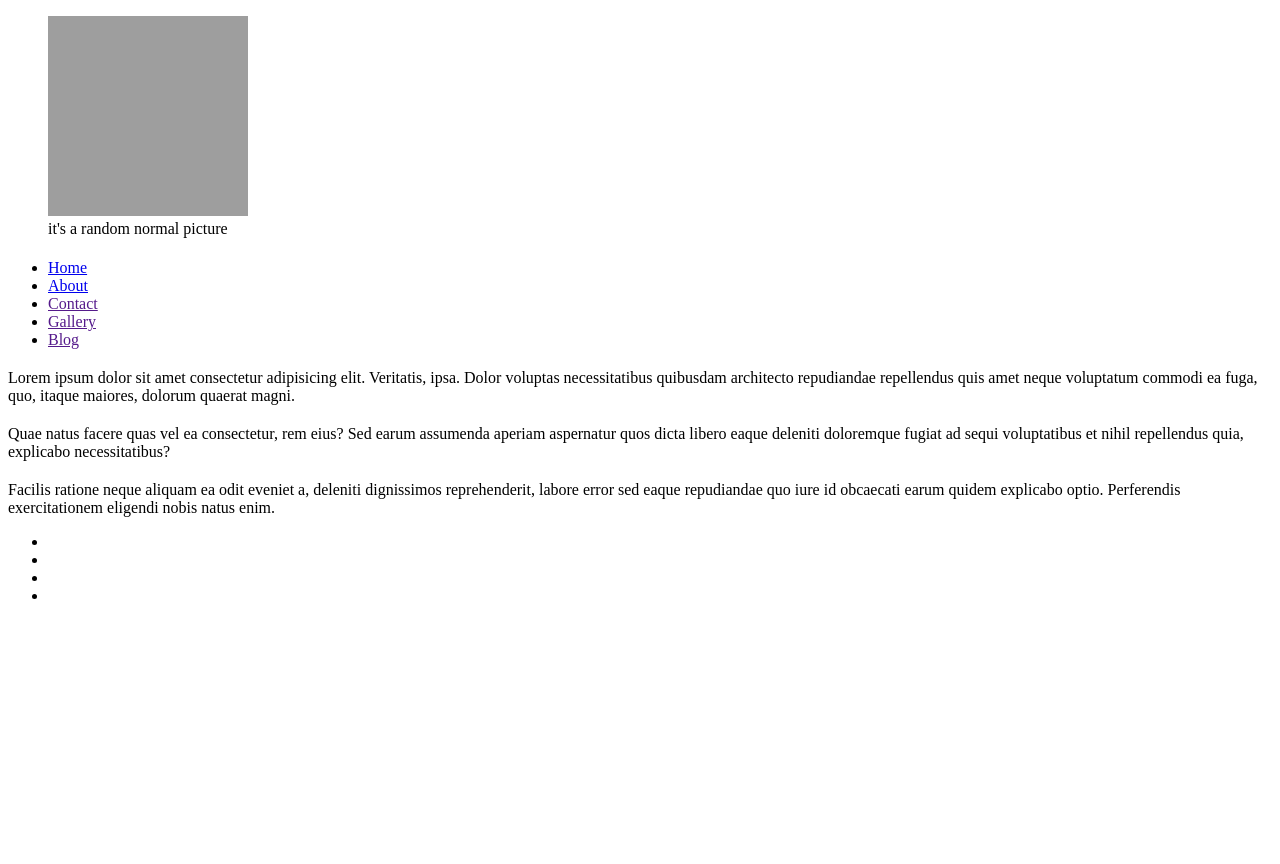
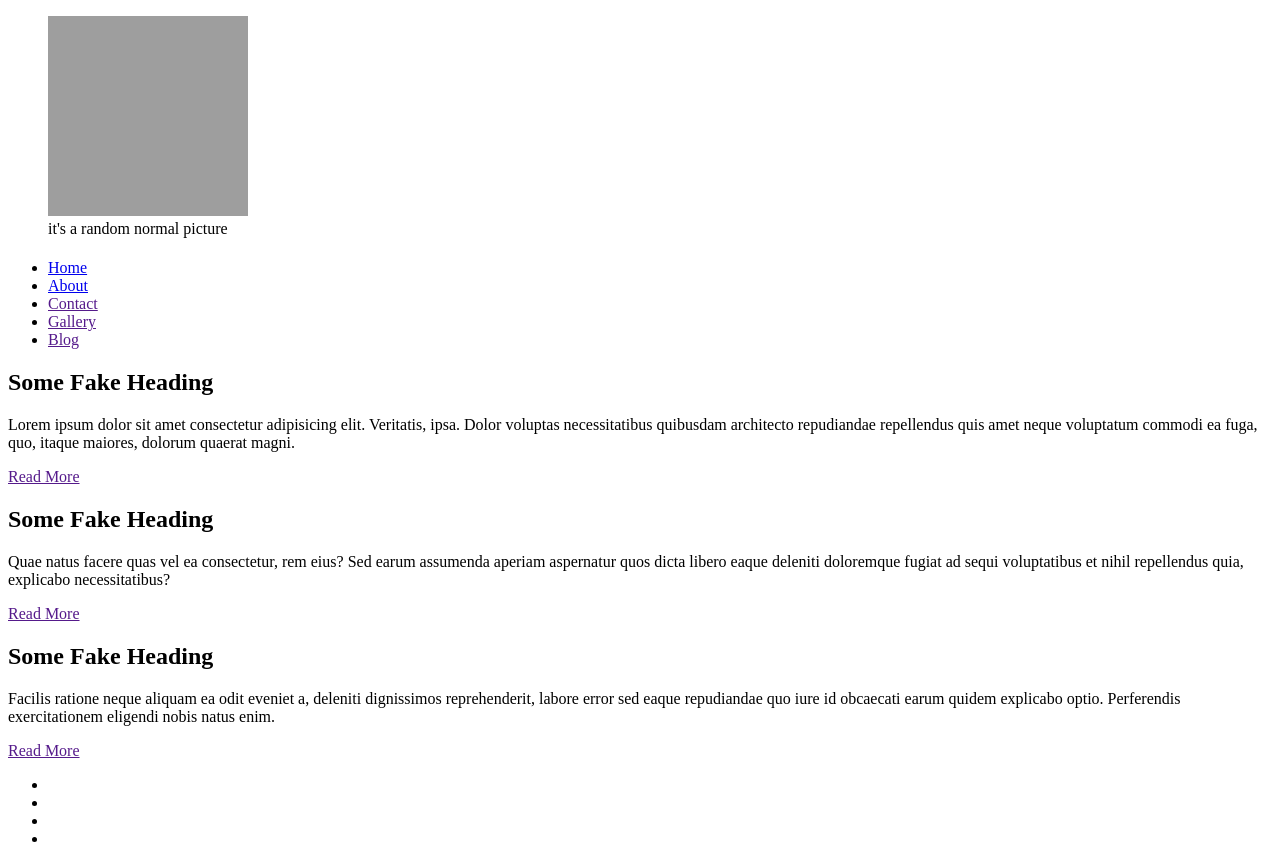
Before and after one commit to piupi/vanessa-kratohvil-project, a website: page index.html in a window 1280 px wide. Before the commit the page ends 800 px from the top, so only its background shows below. Drawn offline with Linux system fonts and the light colour scheme; grey boxes are pictures that could not be loaded.

Commit message:
Add main fake content.

```diff
--- a/index.html
+++ b/index.html
@@ -44,34 +44,34 @@
 
 
       <section>
-        <h2></h2>
+        <h2>Some Fake Heading</h2>
         <p>
           Lorem ipsum dolor sit amet consectetur adipisicing elit. Veritatis,
           ipsa. Dolor voluptas necessitatibus quibusdam architecto repudiandae
           repellendus quis amet neque voluptatum commodi ea fuga, quo, itaque
           maiores, dolorum quaerat magni.
         </p>
-        <a href=""></a>
+        <a href="">Read More</a>
       </section>
       <section>
-        <h2></h2>
+        <h2>Some Fake Heading</h2>
         <p>
           Quae natus facere quas vel ea consectetur, rem eius? Sed earum
           assumenda aperiam aspernatur quos dicta libero eaque deleniti
           doloremque fugiat ad sequi voluptatibus et nihil repellendus quia,
           explicabo necessitatibus?
         </p>
-        <a href=""></a>
+        <a href="">Read More</a>
       </section>
       <section>
-        <h2></h2>
+        <h2>Some Fake Heading</h2>
         <p>
           Facilis ratione neque aliquam ea odit eveniet a, deleniti dignissimos
           reprehenderit, labore error sed eaque repudiandae quo iure id
           obcaecati earum quidem explicabo optio. Perferendis exercitationem
           eligendi nobis natus enim.
         </p>
-        <a href=""></a>
+        <a href="">Read More</a>
       </section>
       <footer>
         <ul>
@@ -97,19 +97,19 @@
     </nav> -->
     <!-- <main>
 <section>
-        <h2></h2>
+        <h2>Some Fake Heading</h2>
         <p>
           Bacon ipsum dolor amet brisket meatloaf pork burgdoggen venison strip steak beef ribs jerky tail salami tri-tip pork loin doner sausage buffalo. Filet mignon pork loin alcatra, tongue ground round drumstick buffalo strip steak cupim rump tenderloin kevin. Doner kielbasa cupim jowl, capicola flank leberkas swine tenderloin shank fatback.
         </p>
       </section>
       <section>
-        <h2></h2>
+        <h2>Some Fake Heading</h2>
         <p>
           Andouille ribeye doner picanha chuck shankle sirloin ham hock flank filet mignon biltong. Corned beef prosciutto strip steak tri-tip leberkas pancetta. Pork loin strip steak ball tip andouille burgdoggen, capicola turkey. Tongue pork chop strip steak hamburger alcatra chicken.
         </p>
       </section>
       <section>
-        <h2></h2>
+        <h2>Some Fake Heading</h2>
         <p>
           Leberkas capicola pastrami jowl. Pastrami turducken kielbasa pork belly beef ribs shoulder pig ground round venison chuck brisket andouille spare ribs. Sausage drumstick t-bone, flank picanha hamburger tenderloin cupim bresaola biltong salami ham hock. Short ribs shankle tenderloin, strip steak biltong pork chop swine ham hock ribeye venison ham tail jerky capicola.
         </p>
```
